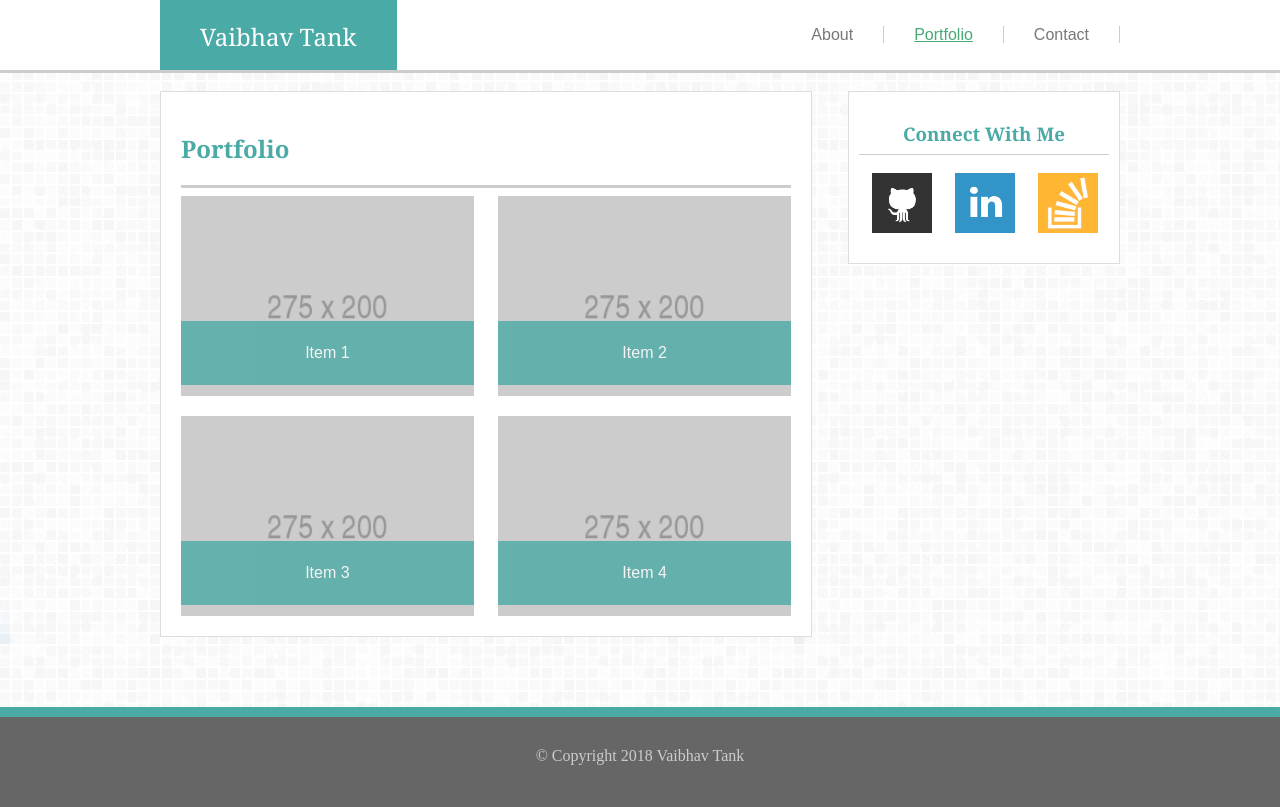
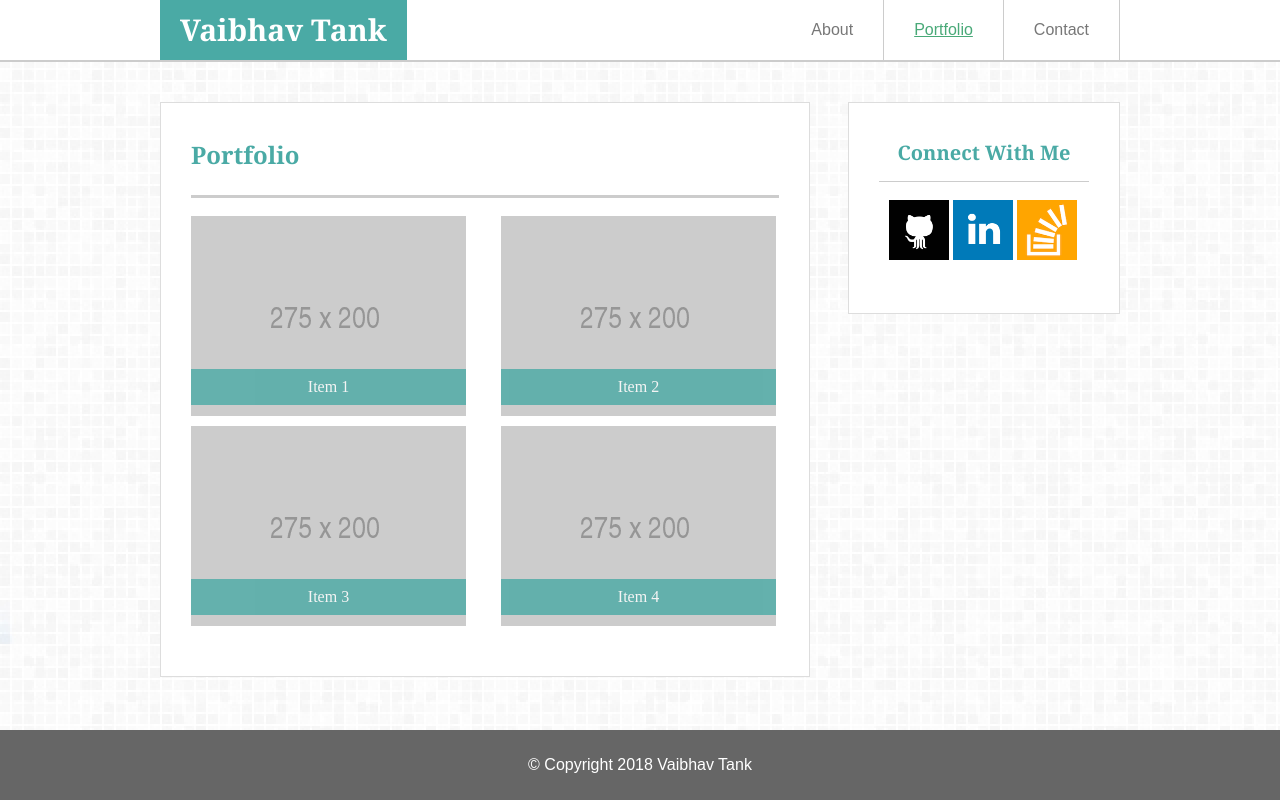
Before and after one commit to v-tank/Basic-Portfolio, a plain HTML site: page portfolio.html in a window 1280 px wide. Drawn offline with Linux system fonts and the light colour scheme.

Commit message:
fixed layout issues with sticky footer; re-did all css with comments

```diff
--- a/assets/css/style.css
+++ b/assets/css/style.css
@@ -1,161 +1,213 @@
+/* Target the body section */
 body {
 	padding: 0;
 	margin: 0;
 	background-image: url("../images/grey_@2X.png");
+
+	display: flex;
+	min-height: 100vh;
+	flex-direction: column;
 }
 
-header{
+/************************************************************************/
+/* Target the header and navigation section */
+header {
+	height: 60px;
 	margin: 0;
 	padding: 0;
 	background-color: #fff;
-	border-bottom-style: solid;
-	border-color: #ccc;
+	border-bottom: #ccc solid 2px;
 	overflow: hidden;
 }
 
-#navWrapper {
+header #navWrapper{
 	width: 960px;
 	margin: auto;
-	height: 70px;
-	padding: 0;
 	position: relative;
+	overflow: none;
+}
+
+header #logo {
+	float: left;
+	background: #4aaaa5;
+	font-size: 30px;
+	font-weight: 700;
+	color: #fff;
+	position: absolute;
+	height: 50px;
+	padding: 5px 20px;
+	left: 0;
+
+	display: table; /* Display the div as a table
+									so the span can be vertically centered*/
+}
+
+#logo span {
+	color: #fff;
+	display: table-cell;
+	vertical-align: middle;
 }
 
 header nav {
 	float: right;
+	height: 60px;
 }
 
-header #logo {
+header nav ul {
 	float: left;
-	background-color: #4aaaa5;
-	font-size: 24px;
-	color: #fff;
-	position: absolute;
-	height: 70px;
-	padding: 20px 0;
-	left: 0;
+	list-style: none;
+	height: 60px;
+
+	display: table;
 }
 
-header span{
-	height: 70px;
-	padding: 0 40px;
+header nav ul li {
+	float: left;
 }
 
-nav ul{
-	float: left;
-	list-style: none;
-/*	background: #ccc;*/
-	padding: 10px 0 10px 30px;
+header nav ul li a {
+	text-decoration: none;
+	background: #fff;
+	border-right: 1px solid #ccc;
+	padding: 0 30px;
+	height: 60px;
+
+	display: table-cell;
+	vertical-align: middle;
 }
 
-nav ul li {
-	float: left;
-	/*background: red;*/
-	/*padding: 0 0 0 50px;*/
-}
-
-nav ul li a {
-	text-decoration: none;
-	background: #fff;
-	color: #777;
-	border-right:1px solid #ccc;
-	padding: 0 30px;
-	font-family: 'Arial', 'Helvetica Neue', Helvetica, sans-serif;
-}
-
-nav ul li a:hover{
+/************************************************************************/
+/* Target the pseudo elements */
+nav ul li a:hover {
 	color: #49a978;
 }
 
-section{
-	width: 650px;
-	float: left;
+#selected {
+	color: #49a978;
+	text-decoration: underline;
 }
 
-aside{
-	width: 270px;
-	float: right;
-	text-align: center;
-	padding-bottom: 20px;
+.social-icons img {
+	opacity: 1;
 }
 
-section, aside{
-	background-color: #fff;
-	border-style: solid;
-	border-width: 1px;
-	border-color: #ddd;
+.social-icons img:hover {
+	opacity: 0.8;
 }
 
-.container{
-	width: 960px;
-	margin: 0 auto 70px auto;
-	overflow: auto;
+/************************************************************************/
+/* Clear-fix */
+.clearfix:before,
+.clearfix:after,
+.clearfix {
+    content: "";
+    display: block;
+    clear: both;
 }
 
-footer{
-	clear: both;
+/************************************************************************/
+/* Target the overall content container */
+.container {
+	width: 960px;
+	margin: 0 auto;
+	padding: 40px 0;
+
+	flex: 1;
+}
+
+/************************************************************************/
+/* Section selectors */
+.container section {
+	float: left;
+	width: 588px; /* Modified to 588 due to 30px of padding on left and right */
+	background: #fff;
+	padding: 40px 30px;
+
+	border: 1px solid #ddd;
+}
+
+.bio-content img {
+	float: left;
+	padding: 10px 20px 10px 0;
+}
+
+.bio-content p {
+	padding: 10px 10px 0 0;
+	line-height: 1.5em;
+}
+
+.portfolio-content {
+	display: grid;
+	grid-template: 200px 200px / 300px 290px;
+	grid-gap: 10px;
+	justify-items: left;
+	align-content: center;
+
+	padding: 10px 0;
+}
+
+.portfolio-img {
+	justify-content: stretch;
+}
+
+.titleBlock p{
+	background-color: #4aaaa5;
+	opacity: 0.8;
+	color: #fff;
 	text-align: center;
-	background-color: #666;
-	color: #ccc;
 	width: 100%;
 	padding: 10px 0;
-	border-top: 10px solid #4aaaa5;
+	margin: -50px 0 0 0;
+}
+
+/************************************************************************/
+/* Aside selectors */
+.container aside {
+	float: right;
+	width: 210px; /* Modified to 210 due to 30px of padding on left and right */
+	background: #fff;
+	padding: 40px 30px;
+
+	border: 1px solid #ddd;
+}
+
+.container aside .social-icons {
+	width: 210px;
+	padding: 10px 10px;
+}
+
+section .contact-container {
+	float: left;
+	width: 500px; /* Modified to 610 due to 30px of padding on left and right */
+	background: #fff;
+	padding: 40px 30px;
+
+	border: 1px solid #ddd;
+}
+
+/************************************************************************/
+/* Footer selectors */
+footer {
 	height: 70px;
 }
 
-#logo, #logo-text, h2, h3 {
-	font-family: 'Georgia', Times, Times New Roman, serif;
+.table-class {
+	color: #fff;
+	background: #666;
+	text-align: center;
+	width: 100%;
+	display: table;
+
 }
 
-h2, h3 {
-	color: #4aaaa5;
+#footer-text {
+	display: table-cell;
+	vertical-align: middle;
+	height: 70px;
 }
 
-h3{
-	margin-bottom: 0;
-}
-
-p {
-	font-family: 'Arial', 'Helvetica Neue', Helvetica, sans-serif;
-	margin-right: 10px;
-	margin-left: 10px;
-	line-height: 1.5em;
-	color: #777;
-}
-
-img {
-	float: left;
-	margin: 0 20px 10px 0;
-}
-
-.portfolio-content img {
-	float: left;
-	margin: 5px;
-}
-
-
-.bio-content, .portfolio-content, .contact-form-content {
-	padding: 20px;
-}
-
-.contact-content{
-	padding: 10px;
-}
-
-.social-icons img{
-	margin: 10px 5px;
-	padding-left: 8px;
-	padding-right: 5px;
-	opacity: 0.8;
-}
-
-
-#footer-text {
-	padding: 20px;
-}
-
+/************************************************************************/
 /* Form CSS */
-
 form{
 	font-family: 'Arial', 'Helvetica Neue', Helvetica, sans-serif;
 	color: #777;
@@ -189,68 +241,36 @@ input[type=submit]:hover {
 		font-size: 16px;
 }
 
-/* Misc CSS */
-
-#selected {
-	color: #49a978;
-	text-decoration: underline;
-	text-decoration-style: solid;
+/************************************************************************/
+/* Font modifications */
+#logo span,
+h2,
+h3 {
+	font-family: 'Georgia', Times, Times New Roman, serif;
 }
 
-.bio-content hr {
-	display: block;
-  margin: 20px 0;
+header a,
+.bio-content p,
+footer {
+	font-family: 'Arial', 'Helvetica Neue', Helvetica, sans-serif;
+	font-size: 16px;
+	color: #777;
 }
 
-.social-icons img:hover{
-	opacity: 1;
+h2,
+h3 {
+	color: #4aaaa5;
 }
 
-/* Portfolio CSS */
-
-.titleBlock p{
-	background-color: #4aaaa5;
-	opacity: 0.8;
-	color: #fff;
-	text-align: center;
-	margin: 125px 0 0 0;
-	padding: 20px;
+h2 {
+	font-size: 24px;
+	font-weight: 700;
+	padding-bottom: 20px;
 }
 
-.left {
-    float: left;
-    margin-right: 10px;
+h3 {
+	font-size: 20px;
+	font-weight: 700;
+	text-align: center;
+	padding-bottom: 10px;
 }
-
-.right {
-    float: right;
-    margin-left: 10px;
-}
-
-.col-1-2 {
-    width: 48%;
-    display: inline-block;
-    height: 200px;
-    margin-bottom: 20px;
-}
-
-/* Portfolio items */
-.p1{
-	background-image: url("../images/275x200.png");
-	background-size: 300px;
-}
-
-.p2{
-	background-image: url("../images/275x200.png");
-	background-size: 300px;
-}
-
-.p3{
-	background-image: url("../images/275x200.png");
-	background-size: 300px;
-}
-
-.p4{
-	background-image: url("../images/275x200.png");
-	background-size: 300px;
-}
--- a/portfolio.html
+++ b/portfolio.html
@@ -4,13 +4,14 @@
 <head>
 	<meta charset="UTF-8">
 	<title>Vaibhav Tank - Portfolio</title>
+	<link rel="stylesheet" text="text/css" href="assets/css/reset.css">
 	<link rel="stylesheet" text="text/css" href="assets/css/style.css">
 </head>
 
 <body>
 	<!-- Header -->
 	<header>
-		<div id="navWrapper">
+		<div id="navWrapper" class="clearfix">
 
 			<!-- Text Logo -->
 			<div id="logo">
@@ -28,35 +29,41 @@
 		</div>
 	</header>
 
-	<br>
+	<!-- Overall container -->
+	<div class="container clearfix">
 
-	<!-- Overall container -->
-	<div class="container">
+		<!-- Left Section -->
 		<section>
+
+			<h2>Portfolio</h2>
+
+			<hr size="3" color="#ccc">
+
 			<div class="portfolio-content">
-				<h2>Portfolio</h2>
 
-				<hr size="3" color="#ccc">
-
-				<div class="col-1-2 p1 left">
+				<div class="portfolio-img">
+					<img src="assets/images/275x200.png" />
 					<div class="titleBlock">
 						<p>Item 1</p>
 					</div>
 				</div>
 
-				<div class="col-1-2 p2 right">
+				<div class="portfolio-img">
+					<img src="assets/images/275x200.png" />
 					<div class="titleBlock">
 						<p>Item 2</p>
 					</div>
 				</div>
 
-				<div class="col-1-2 p3 left">
+				<div class="portfolio-img">
+					<img src="assets/images/275x200.png" />
 					<div class="titleBlock">
 						<p>Item 3</p>
 					</div>
 				</div>
 
-				<div class="col-1-2 p4 right">
+				<div class="portfolio-img">
+					<img src="assets/images/275x200.png" />
 					<div class="titleBlock">
 						<p>Item 4</p>
 					</div>
@@ -66,7 +73,6 @@
 
 		<!-- Aside section -->
 		<aside>
-			<div class="contact-content">
 				<h3>Connect With Me</h3>
 
 				<hr size="1" color="#ccc">
@@ -78,11 +84,11 @@
 
 					<a href="https://stackexchange.com/users/10782934/v-tank" target="_blank"><img src="assets/images/stack_overflow.png" alt="Stackoverflow Link" height="60px" width="60px" /></a>
 				</div>
-			</div>
 		</aside>
 	</div>
 
-	<footer>
+	<!-- Footer -->
+	<footer class="clearfix table-class">
 		<div id="footer-text">&copy; Copyright 2018 Vaibhav Tank</div>
 	</footer>
 </body>
```
Also changed, not shown: contact.html (+11 -14 lines), index.html (+4 -7 lines).
